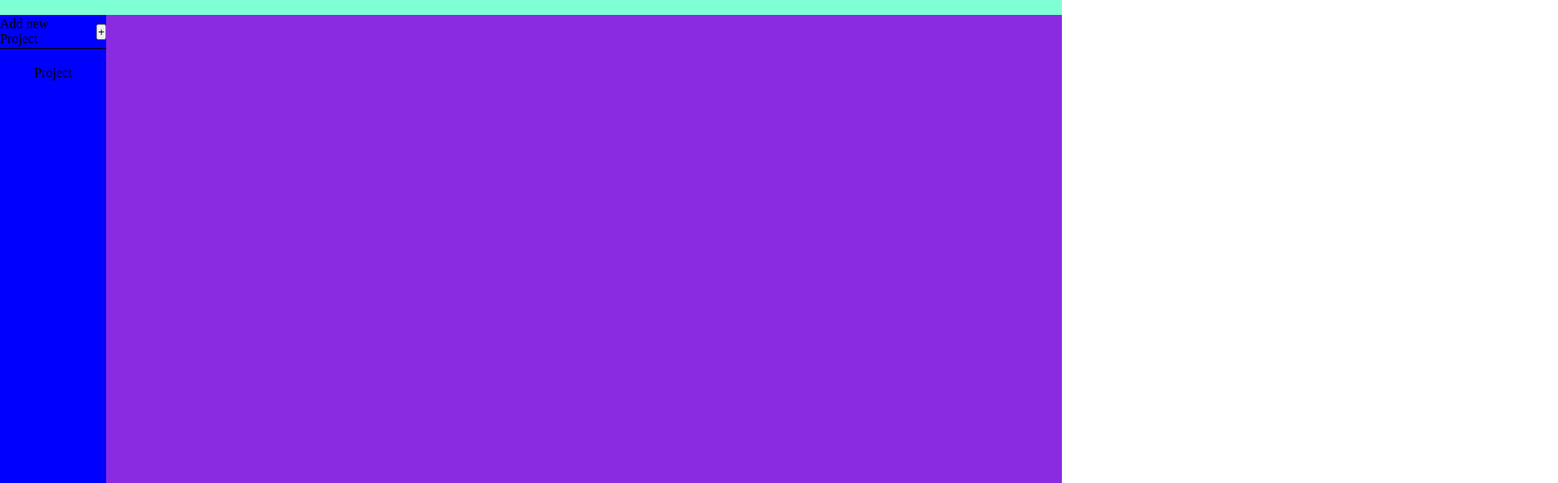
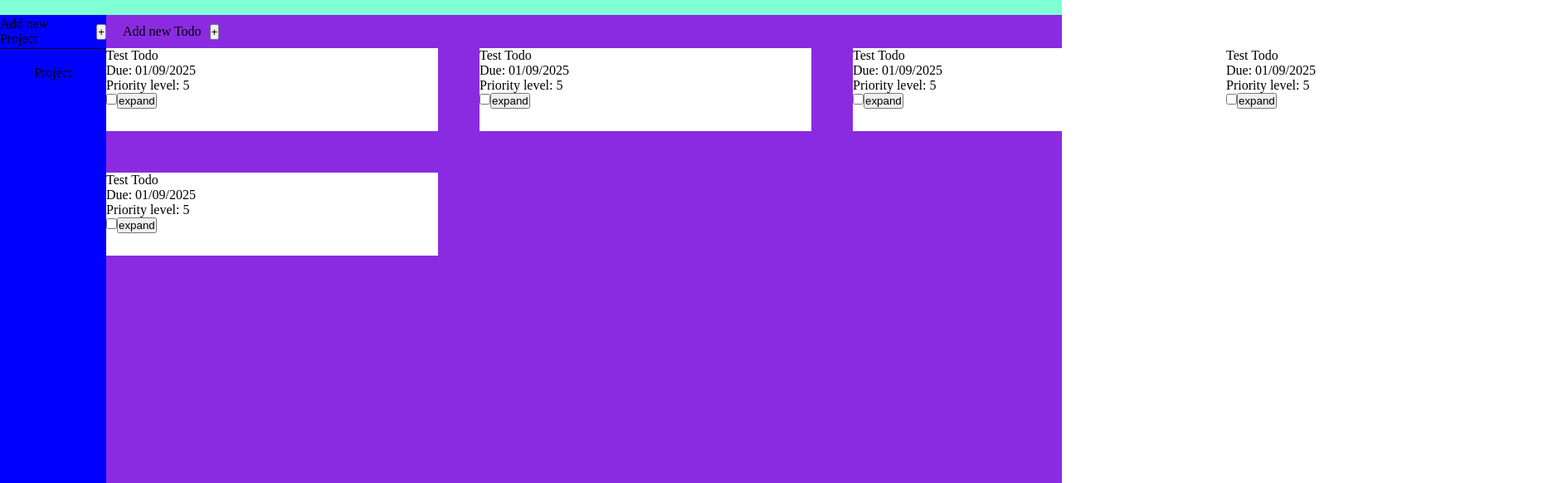
Before and after one commit to KinzCheetah24/odin-todo-list, a website built with webpack: page src/index.html in a window 1280 px wide. Shown: the part 62-644 px from the top of the page at 83% size, 1878 px wide, since content can reach past the window. Built offline with nearby package versions, Linux system fonts and the light colour scheme.

Commit message:
Project and Todo addition logic added
The logic for displaying the project information and todo div's was added, in addition of the expansion and contraction of todos information.

```diff
--- a/src/displayDOM.js
+++ b/src/displayDOM.js
@@ -1,5 +1,3 @@
-import {ProjectList, Project} from "./project.js";
-
 export {displayDOM};
 
 class displayDOM {
@@ -9,6 +7,8 @@ class displayDOM {
     }
 
     showProjectList(projectList) {
+        this.clearProjects();
+
         const list = document.createElement("ul");
 
         projectList.projectList.forEach(project => {
@@ -21,12 +21,77 @@ class displayDOM {
         this._projects.appendChild(list);
     }
 
-    showProject() {
+    showProject(project) {
+        this.clearProjectContent();
 
+        project.todos.forEach(todo => {
+            this.showTodo(todo);
+        });
     }
 
-    showTodo() {
+    showTodo(todo) {
+        const todoDiv = document.createElement("div");
+        todoDiv.className = "todo";
 
+        const title = document.createElement("p");
+        title.className = "todoTitle";
+        title.textContent = todo.title;
+
+        const description = document.createElement("p");
+        description.className = "tododescription";
+        description.textContent = "Description: " + todo.description;
+        description.classList.add("notShow");
+
+        const dueDate = document.createElement("p");
+        dueDate.className = "tododueDate";
+        dueDate.textContent = "Due: " + todo.dueDate;
+
+        const priority = document.createElement("p");
+        priority.className = "todopriority";
+        priority.innerHTML = "Priority level: " + todo.priority;
+
+        const notes = document.createElement("p");
+        notes.className = "todonotes";
+        notes.textContent = "Notes: " + todo.notes;
+        notes.classList.add("notShow");
+
+        const done = document.createElement("input");
+        done.className = "tododone";
+        done.type = "checkbox";
+
+        const expandBtn = document.createElement("button");
+        expandBtn.className = "expandBtn";
+        expandBtn.textContent = "expand";
+
+        expandBtn.addEventListener("click", () => {
+            description.classList.remove("notShow");
+            notes.classList.remove("notShow");
+            expandBtn.classList.add("notShow");
+            contractBtn.classList.remove("notShow");
+        });
+
+        const contractBtn = document.createElement("button");
+        contractBtn.className = "contractBtn";
+        contractBtn.textContent = "contract";
+        contractBtn.classList.add("notShow");
+
+        contractBtn.addEventListener("click", () => {
+            description.classList.add("notShow");
+            notes.classList.add("notShow");
+            expandBtn.classList.remove("notShow");
+            contractBtn.classList.add("notShow");
+        });
+
+        todoDiv.appendChild(title);
+        todoDiv.appendChild(description);
+        todoDiv.appendChild(dueDate);
+        todoDiv.appendChild(priority);
+        todoDiv.appendChild(notes);
+        todoDiv.appendChild(done);
+        todoDiv.appendChild(expandBtn);
+        todoDiv.appendChild(contractBtn);
+
+        this._projectContent.appendChild(todoDiv);
     }
 
     clearProjects() {
--- a/src/index.html
+++ b/src/index.html
@@ -17,7 +17,13 @@
             </div>
             <div class="projects"></div>
         </div>
-        <div class="project-content"></div>
+        <div class="project-content-div">
+            <div class="add-new-todo">
+                <p>Add new Todo</p>
+                <button>+</button>
+            </div>
+            <div class="project-content"></div>
+        </div>
     </div>
 </body>
 </html>
--- a/src/index.js
+++ b/src/index.js
@@ -5,11 +5,15 @@ import { displayDOM } from "./displayDOM.js";
 
 const projectList = new ProjectList();
 const project = new Project("Project");
-const todo = new Todo ("Test Todo", "This is a test todo", "01/09/2025", 5, "Some notes");
+const todo = new Todo ("Test Todo", "This is a test todo", "01/09/2025", 5, "Some notes", false);
 
 const dom = new displayDOM();
 
 projectList.addProject(project);
+project.addTodo(todo);
+project.addTodo(todo);
+project.addTodo(todo);
+project.addTodo(todo);
 project.addTodo(todo);
 
 console.log(todo.title);
@@ -17,4 +21,5 @@ console.log(project.todos);
 console.log(projectList.projectList);
 
 dom.showProjectList(projectList);
+dom.showProject(project);
 // dom.clearProjects();
--- a/src/style.css
+++ b/src/style.css
@@ -6,8 +6,6 @@
 }
 
 .content {
-    height: 100vh;
-
     display: grid;
 
     grid-template-columns: 10vw 90vw;
@@ -50,6 +48,45 @@
     border-bottom: 1px solid black;
 }
 
-.content .project-content {
+.content .project-content-div {
+    display: flex;
+    flex-direction: column;
+
+    justify-content: start;
+
     background-color: blueviolet;
 }
+
+.content .project-content-div .add-new-todo {
+    height: 5vh;
+
+    display: flex;
+    justify-content: start;
+    align-items: center;
+
+    gap: 10px;
+
+    margin-left: 20px;
+}
+
+.content .project-content-div .project-content {
+    display: grid;
+
+    grid-template-columns: repeat(4, 1fr);
+
+    gap: 50px;
+}
+
+.content .project-content-div .project-content .todo {
+    height: 100px;
+    width: 400px;
+
+    justify-self: center;
+    align-self: center;
+
+    background-color: white;
+}
+
+.notShow {
+    display: none;
+}
--- a/src/todo-item.js
+++ b/src/todo-item.js
@@ -1,12 +1,13 @@
 export {Todo};
 
 class Todo {
-    constructor(title, description, dueDate, priority, notes = null) {
+    constructor(title, description, dueDate, priority, notes = null, done = false) {
         this._title = title;
         this._description = description;
         this._dueDate = dueDate;
         this._priority = priority;
         this._notes = notes;
+        this._done = done;
     }
 
     get title() {
@@ -29,6 +30,10 @@ class Todo {
         return this._notes;
     }
 
+    get done() {
+        return this._done;
+    }
+
     set title(title) {
         this._title = title;
     }
@@ -48,4 +53,8 @@ class Todo {
     set notes(notes) {
         this._notes = notes;
     }
+
+    set done(done) {
+        this._done = done;
+    }
 };
```
